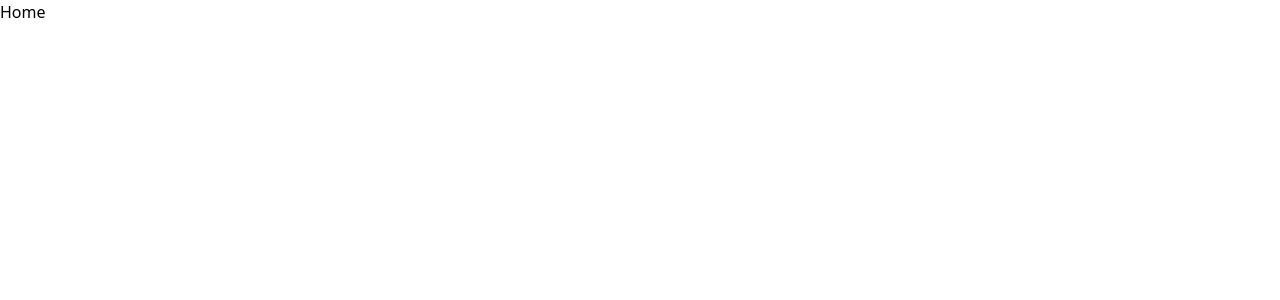
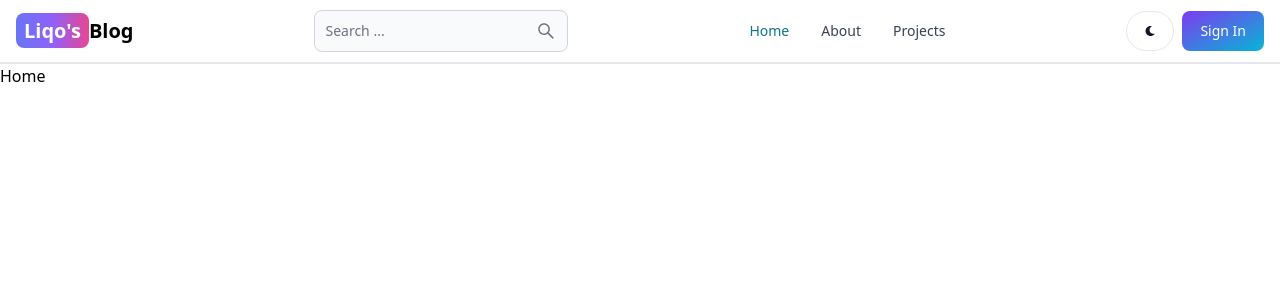
Before and after one commit to alimassidik210/mern-blog, a React (Vite) app in the folder client/: page / in a window 1280 px wide. Shown: the top 300 px of the page. Built offline with nearby package versions, Linux system fonts and the light colour scheme.

Commit message:
create the header section

```diff
--- a/client/package.json
+++ b/client/package.json
@@ -10,8 +10,10 @@
     "preview": "vite preview"
   },
   "dependencies": {
+    "flowbite-react": "^0.7.2",
     "react": "^18.2.0",
     "react-dom": "^18.2.0",
+    "react-icons": "^5.0.1",
     "react-router-dom": "^6.21.3"
   },
   "devDependencies": {
--- a/client/src/App.jsx
+++ b/client/src/App.jsx
@@ -6,10 +6,12 @@
 import SignUp from "./pages/SignUp";
 import Dashboard from "./pages/Dashboard";
 import Projects from "./pages/Projects";
+import Header from "./components/Header";
 
 export default function App() {
   return (
     <BrowserRouter>
+      <Header />
       <Routes>
         <Route path="/" element={<Home />} />
         <Route path="/about" element={<About />} />
--- /dev/null
+++ b/client/src/components/Header.jsx
@@ -0,0 +1,53 @@
+import { Button, Navbar, TextInput } from "flowbite-react";
+import { AiOutlineSearch } from "react-icons/ai";
+import { FaMoon } from "react-icons/fa";
+import React from "react";
+import { Link, useLocation } from "react-router-dom";
+
+export default function Header() {
+  const path = useLocation().pathname;
+  return (
+    <Navbar className="border-b-2">
+      <Link
+        to={"/"}
+        className="self-center font-semibold text-sm sm:text-xl dark:text-white whitespace-nowrap"
+      >
+        <span className="px-2 py-1 bg-gradient-to-r from-indigo-500 via-purple-500 to-pink-500 text-white rounded-lg">
+          Liqo's
+        </span>
+        Blog
+      </Link>
+      <form>
+        <TextInput
+          type="text"
+          placeholder="Search ..."
+          rightIcon={AiOutlineSearch}
+          className="hidden lg:inline"
+        />
+      </form>
+      <Button className="w-12 h-10 lg:hidden" color="gray" pill>
+        <AiOutlineSearch />
+      </Button>
+      <div className="flex gap-2 md:order-2">
+        <Button className="w-12 h-10 sm:inline" color="gray" pill>
+          <FaMoon />
+        </Button>
+        <Link to="/sign-in">
+          <Button gradientDuoTone="purpleToBlue">Sign In</Button>
+        </Link>
+        <Navbar.Toggle />
+      </div>
+      <Navbar.Collapse>
+        <Navbar.Link active={path === "/"} as={"div"}>
+          <Link to={"/"}>Home</Link>
+        </Navbar.Link>
+        <Navbar.Link active={path === "/about"} as={"div"}>
+          <Link to={"/about"}>About</Link>
+        </Navbar.Link>
+        <Navbar.Link active={path === "/projects"} as={"div"}>
+          <Link to={"/projects"}>Projects</Link>
+        </Navbar.Link>
+      </Navbar.Collapse>
+    </Navbar>
+  );
+}
--- a/client/tailwind.config.js
+++ b/client/tailwind.config.js
@@ -1,8 +1,12 @@
 /** @type {import('tailwindcss').Config} */
 export default {
-  content: ["./index.html", "./src/**/*.{js,ts,jsx,tsx}"],
+  content: [
+    "./index.html",
+    "./src/**/*.{js,ts,jsx,tsx}",
+    "node_modules/flowbite-react/lib/esm/**/*.js",
+  ],
   theme: {
     extend: {},
   },
-  plugins: [],
+  plugins: [require("flowbite/plugin")],
 };
```
Also changed, not shown: 2 other files (tests, documents, lock files or other folders).
